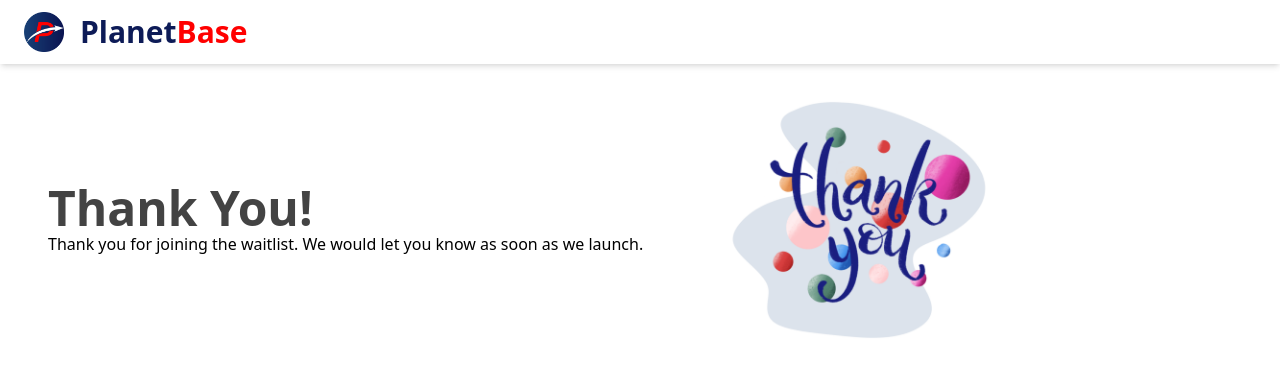
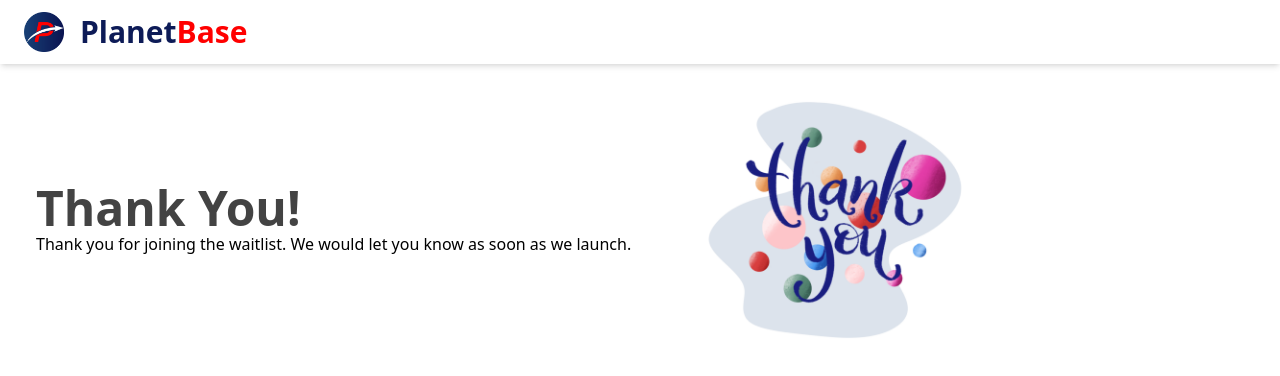
Before and after one commit to Daniel-16/planetbase-waitlist-usera, a React (Vite) app: page /thankyou in a window 1280 px wide. Shown: the top 376 px of the page. Built offline with nearby package versions, Linux system fonts and the light colour scheme.

Commit message:
Made some adjustments to thank you page

```diff
--- a/src/components/SuccessPage.jsx
+++ b/src/components/SuccessPage.jsx
@@ -8,7 +8,7 @@ const SuccessPage = () => {
       <Navbar />
       <div className="conainer mx-auto mt-3">
         <div className="flex flex-col items-center md:px-6 md:flex-row">
-          <div className="flex-col px-6">
+          <div className="flex-col px-3">
             <h1 className="font-bold text-5xl animate-pulse">Thank You!</h1>
             <p>
               Thank you for joining the waitlist. We would let you know as soon
```
